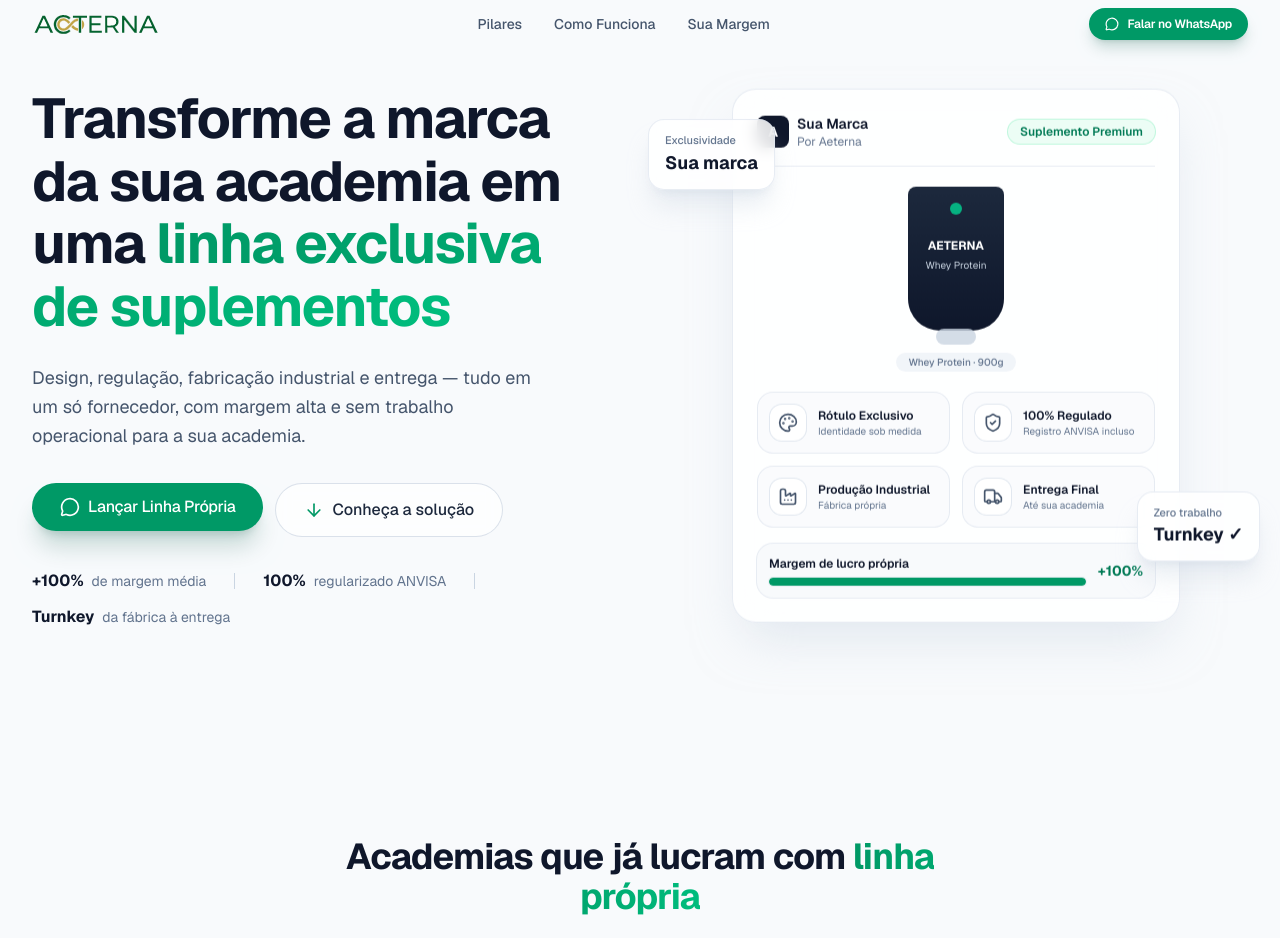
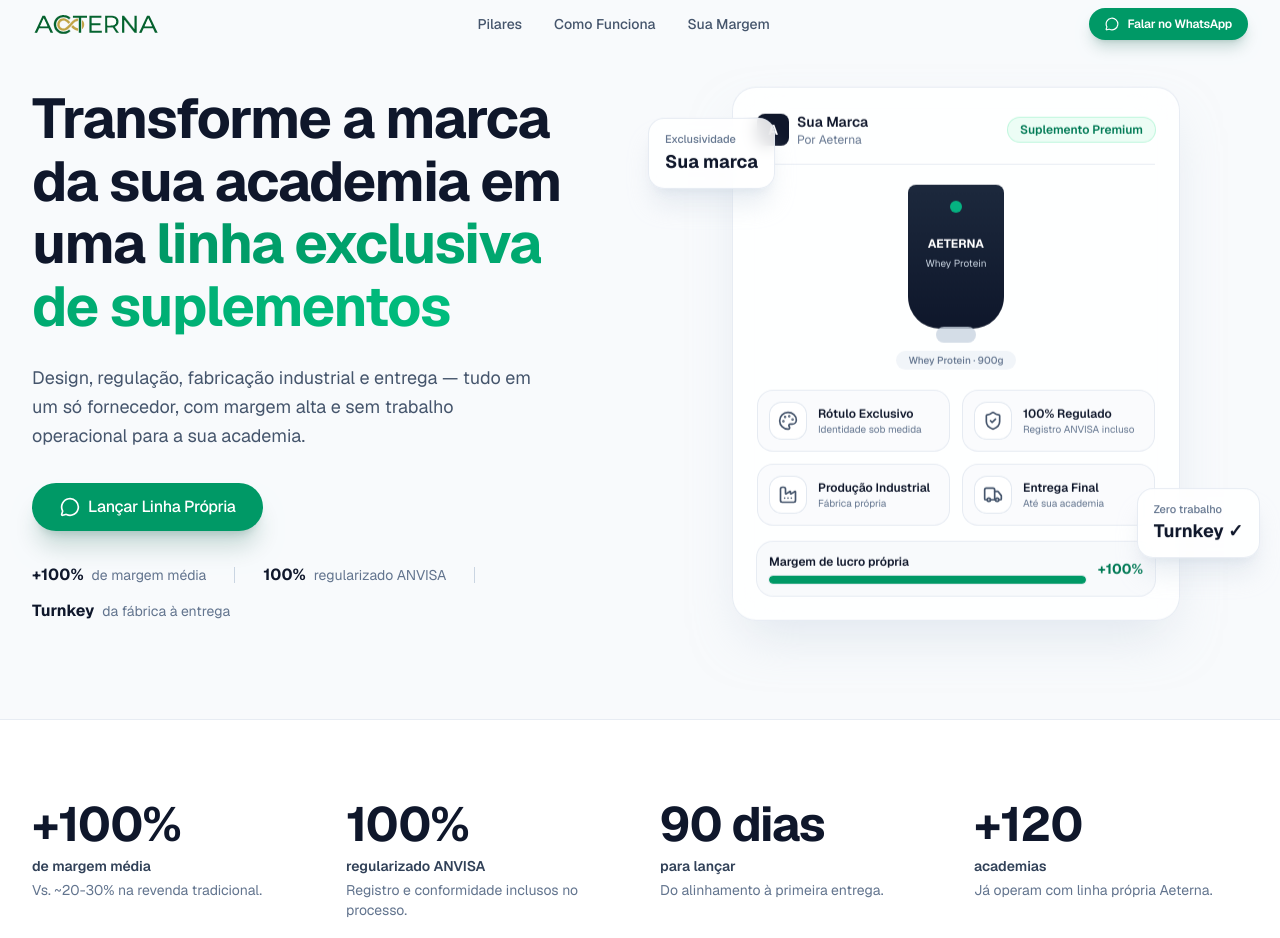
Before and after one commit to arthurvianzo-lgtm/aeterna, a Next.js app: page / in a window 1280 px wide. Shown: the top 938 px of the page. Built offline with nearby package versions, Linux system fonts and the light colour scheme.

Commit message:
Remove SocialProof section and link from Hero

```diff
--- a/src/app/page.tsx
+++ b/src/app/page.tsx
@@ -1,6 +1,5 @@
 import Header from "@/components/Header";
 import Hero from "@/components/Hero";
-import SocialProof from "@/components/SocialProof";
 import Metrics from "@/components/Metrics";
 import Pillars from "@/components/Pillars";
 import HowItWorks from "@/components/HowItWorks";
@@ -15,7 +14,6 @@
       <Header />
       <main className="flex-1">
         <Hero />
-        <SocialProof />
         <Metrics />
         <Pillars />
         <HowItWorks />
--- a/src/components/Hero.tsx
+++ b/src/components/Hero.tsx
@@ -98,13 +98,6 @@
               <MessageCircle className="h-5 w-5" />
               Lançar Linha Própria
             </OriginButton>
-            <a
-              href="#prova-social"
-              className="inline-flex items-center justify-center gap-2 rounded-full border border-slate-300/70 bg-white/70 px-7 py-3.5 text-base font-medium text-slate-800 backdrop-blur transition-all duration-300 hover:border-slate-400 hover:bg-white active:scale-95"
-            >
-              <ArrowDown className="h-5 w-5 text-emerald-600" />
-              Conheça a solução
-            </a>
           </motion.div>
 
           <motion.div
```
